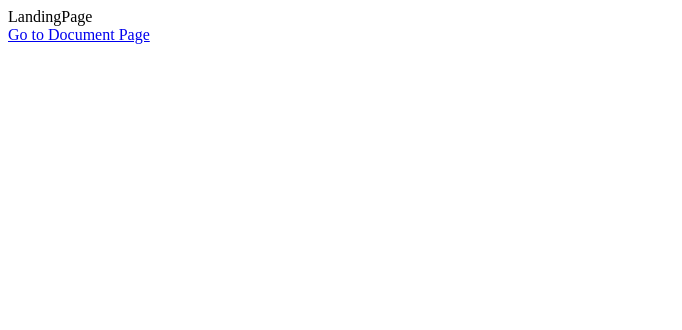
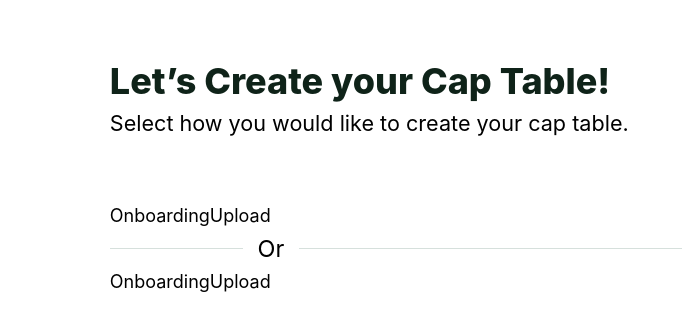
Before and after one commit to mdaz78/pulley-assignment, a React (Create React App) app: page / in a window 1280 px wide. Shown: the top 330 px of the page, without its empty margins (0-682 px from the left). Built offline with nearby package versions, Linux system fonts and the light colour scheme.

Commit message:
feat: Style header of Landing Page

```diff
--- /dev/null
+++ b/src/components/Header.js
@@ -0,0 +1,11 @@
+import React from 'react';
+import { PrimaryHeading, DescriptionText } from './styled';
+
+export default function Header({ heading, description }) {
+  return (
+    <>
+      <PrimaryHeading>{heading}</PrimaryHeading>
+      <DescriptionText>{description}</DescriptionText>
+    </>
+  );
+}
--- /dev/null
+++ b/src/components/OnboardingUpload.js
@@ -0,0 +1,5 @@
+import React from 'react';
+
+export default function OnboardingUpload({ icon, heading, description }) {
+  return <div>OnboardingUpload</div>;
+}
--- /dev/null
+++ b/src/components/OrSeparator.js
@@ -0,0 +1,25 @@
+import React from 'react';
+import styled from 'styled-components';
+import { Separator } from './styled';
+
+const Container = styled.section`
+  display: grid;
+  grid-template-columns: 12.6% 3.5% 83.9%;
+  align-items: center;
+  gap: 0.5rem;
+`;
+
+const StyledP = styled.p`
+  justify-self: center;
+  font-size: 1.3rem;
+`;
+
+export default function OrSeparator() {
+  return (
+    <Container>
+      <Separator />
+      <StyledP>Or</StyledP>
+      <Separator />
+    </Container>
+  );
+}
--- /dev/null
+++ b/src/components/styled/globalStyles.js
@@ -0,0 +1,158 @@
+import { createGlobalStyle } from 'styled-components';
+
+const GlobalStyle = createGlobalStyle`
+
+  html,
+  body,
+  div,
+  span,
+  applet,
+  object,
+  iframe,
+  h1,
+  h2,
+  h3,
+  h4,
+  h5,
+  h6,
+  p,
+  blockquote,
+  pre,
+  a,
+  abbr,
+  acronym,
+  address,
+  big,
+  cite,
+  code,
+  del,
+  dfn,
+  em,
+  img,
+  ins,
+  kbd,
+  q,
+  s,
+  samp,
+  small,
+  strike,
+  strong,
+  sub,
+  sup,
+  tt,
+  var,
+  b,
+  u,
+  i,
+  center,
+  dl,
+  dt,
+  dd,
+  ol,
+  ul,
+  li,
+  fieldset,
+  form,
+  label,
+  legend,
+  table,
+  caption,
+  tbody,
+  tfoot,
+  thead,
+  tr,
+  th,
+  td,
+  article,
+  aside,
+  canvas,
+  details,
+  embed,
+  figure,
+  figcaption,
+  footer,
+  header,
+  hgroup,
+  menu,
+  nav,
+  output,
+  ruby,
+  section,
+  summary,
+  time,
+  mark,
+  audio,
+  video {
+    margin: 0;
+    padding: 0;
+    border: 0;
+    font-size: 100%;
+    font: inherit;
+    vertical-align: baseline;
+  }
+  /* HTML5 display-role reset for older browsers */
+  article,
+  aside,
+  details,
+  figcaption,
+  figure,
+  footer,
+  header,
+  hgroup,
+  menu,
+  nav,
+  section {
+    display: block;
+  }
+  body {
+    line-height: 1;
+  }
+  ol,
+  ul {
+    list-style: none;
+  }
+  blockquote,
+  q {
+    quotes: none;
+  }
+  blockquote:before,
+  blockquote:after,
+  q:before,
+  q:after {
+    content: '';
+    content: none;
+  }
+  table {
+    border-collapse: collapse;
+    border-spacing: 0;
+  }
+
+  @import url('https://fonts.googleapis.com/css2?family=Inter:wght@100;200;300;400;500;600;700;800;900&display=swap');
+  html {
+    font-family: Inter;
+    font-size: 10px;
+  }
+
+  body {
+    margin: 6.1rem;
+    margin-top: 3.5rem;
+  }
+
+  @media (min-width: 768px) {
+    html {
+      font-size: 14px;
+    }
+  }
+  @media (min-width: 992px) {
+    html {
+      font-size: 16px;
+    }
+  }
+  @media (min-width: 1200px) {
+    html {
+      font-size: 18px;
+    }
+  }
+`;
+
+export default GlobalStyle;
--- /dev/null
+++ b/src/components/styled/index.js
@@ -0,0 +1,38 @@
+import styled from 'styled-components';
+
+const PrimaryHeading = styled.h1`
+  font-size: 2rem;
+  font-weight: 800;
+  color: rgba(15, 35, 25, 1);
+`;
+
+const SecondaryHeading = styled.h2`
+  font-size: 1.3rem;
+  color: rgba(0, 0, 0, 1);
+  font-weight: 600;
+`;
+
+const DescriptionText = styled.p`
+  font-size: 1.2rem;
+  margin-top: 0.8rem;
+  font-weight: 400;
+`;
+
+const Wrapper = styled.section`
+  margin-top: 4rem;
+`;
+
+const Separator = styled.div`
+  width: 100%;
+  background-color: rgba(214, 224, 220, 1);
+  height: 1px;
+  margin-top: 1.3rem;
+  margin-bottom: 1.3rem;
+`;
+export {
+  PrimaryHeading,
+  SecondaryHeading,
+  DescriptionText,
+  Wrapper,
+  Separator,
+};
--- a/src/index.js
+++ b/src/index.js
@@ -2,7 +2,14 @@ import React from 'react';
 import ReactDOM from 'react-dom';
 
 import App from './components/App';
+import GlobalStyle from './components/styled/globalStyles';
 
 const root = document.getElementById('root');
 
-ReactDOM.render(<App />, root);
+ReactDOM.render(
+  <>
+    <GlobalStyle />
+    <App />
+  </>,
+  root,
+);
--- a/src/page/LandingPage.js
+++ b/src/page/LandingPage.js
@@ -1,11 +1,42 @@
 import React from 'react';
 import { Link } from 'react-router-dom';
+import styled from 'styled-components';
+import Header from '../components/Header';
+import OnboardingUpload from '../components/OnboardingUpload';
+import OrSeparator from '../components/OrSeparator';
+import { Wrapper, Separator } from '../components/styled';
+import ExcelIcon from '../assets/excel.png';
+import PaperIcon from '../assets/paper.png';
+
+const StyledLink = styled(Link)`
+  text-decoration: none;
+  color: #000;
+`;
 
 export default function LandingPage() {
   return (
     <>
-      <div>LandingPage</div>
-      <Link to='/document'>Go to Document Page</Link>
+      <Header
+        heading='Let’s Create your Cap Table!'
+        description='Select how you would like to create your cap table.'
+      />
+      <Wrapper>
+        <StyledLink to='/document'>
+          <OnboardingUpload
+            icon={ExcelIcon}
+            heading='Upload Spreadsheet'
+            description='Download a cap table spreadsheet template, fill it out, upload the completed template.'
+          />
+        </StyledLink>
+        <OrSeparator />
+        <StyledLink to='/document'>
+          <OnboardingUpload
+            icon={PaperIcon}
+            heading='Upload Investment Documents'
+            description='Download a cap table spreadsheet template, fill it out, upload the completed template.'
+          />
+        </StyledLink>
+      </Wrapper>
     </>
   );
 }
```
Also changed, not shown: src/assets/excel.png (added), src/assets/paper.png (added).
